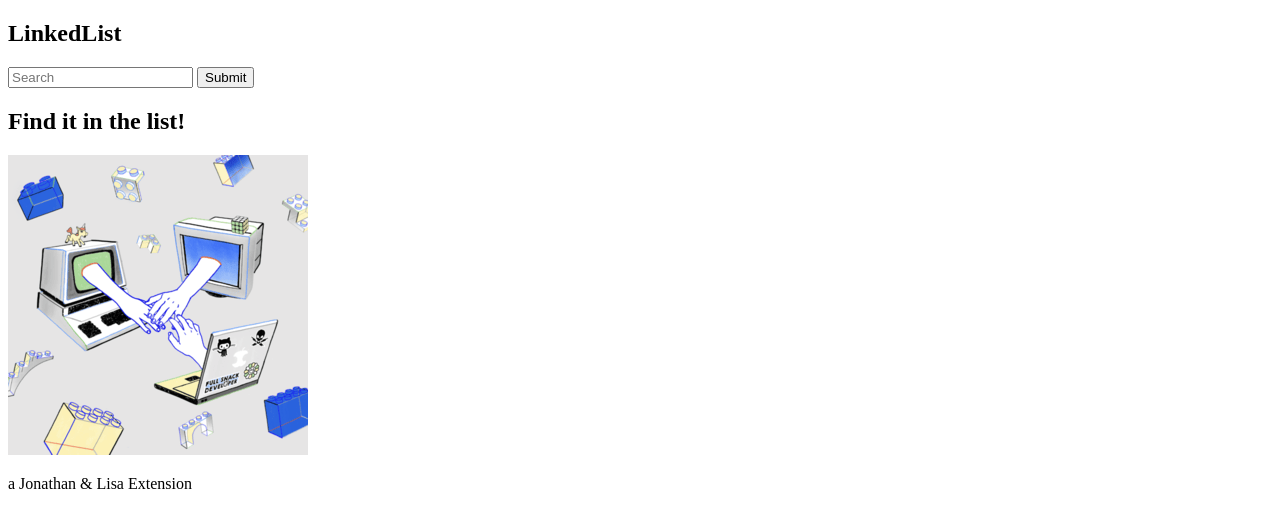
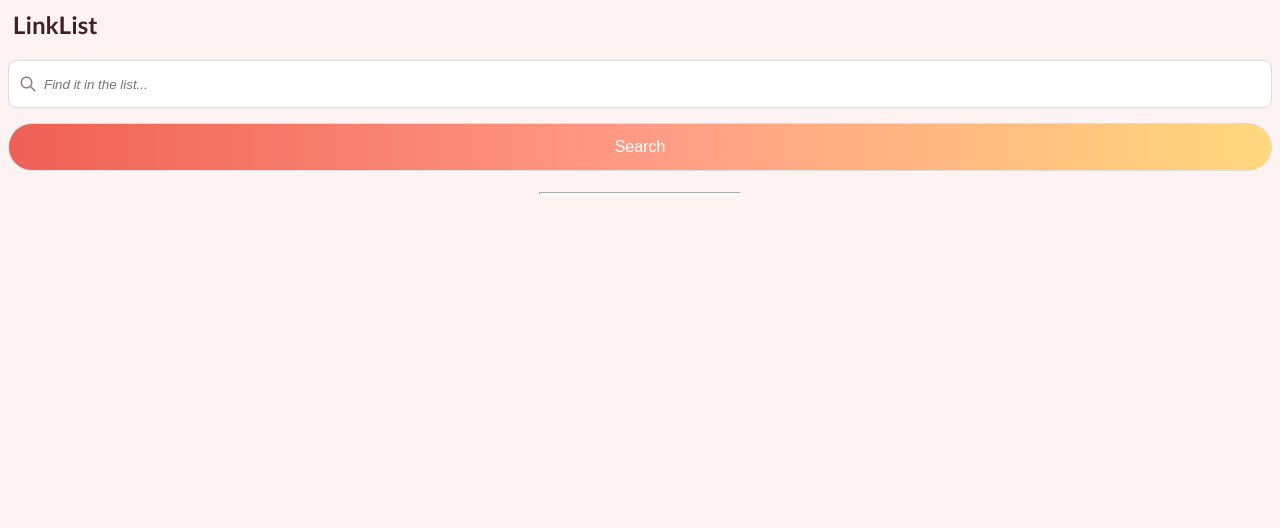
Before and after one commit to llouison/hackathon-1-, a browser extension: page index.html in a window 1280 px wide. Drawn offline with Linux system fonts and the light colour scheme; no server answers.

Commit message:
fix(all): pls don't judge commit msg

```diff
--- a/index.html
+++ b/index.html
@@ -5,34 +5,56 @@
     <meta name="viewport" content="width=device-width, initial-scale=1.0" />
     <meta http-equiv="X-UA-Compatible" content="ie=edge" />
     <title>Code Videos</title>
-    <!-- <link rel="stylesheet" href="./style.css" /> -->
-    <!-- <link rel="icon" href="./favicon.ico" type="image/x-icon" /> -->
+    <link rel="stylesheet" href="./styles.css" />
+    <link rel="preconnect" href="https://fonts.googleapis.com" />
+    <link rel="preconnect" href="https://fonts.gstatic.com" crossorigin />
+    <link
+      href="https://fonts.googleapis.com/css2?family=Lato:ital,wght@0,100;0,300;0,400;0,700;0,900;1,100;1,300;1,400;1,700;1,900&display=swap"
+      rel="stylesheet"
+    />
   </head>
   <body>
     <header id="header">
       <div>
-        <h2>LinkedList</h2>
+        <h1>LinkList</h1>
       </div>
     </header>
     <main>
-      <div>
+      <div id="searchContainer">
+        <div class="searchIcon">
+          <svg
+            fill="currentColor"
+            viewBox="0 0 16 16"
+            height="16"
+            width="16"
+            aria-hidden="true"
+            data-testid="search-icon"
+            xmlns="http://www.w3.org/2000/svg"
+            style="transition: transform 0.25s"
+          >
+            <path
+              fill-rule="evenodd"
+              clip-rule="evenodd"
+              d="M11 6.5C11 8.98528 8.98528 11 6.5 11C4.01472 11 2 8.98528 2 6.5C2 4.01472 4.01472 2 6.5 2C8.98528 2 11 4.01472 11 6.5ZM10.2132 11.2133C9.19174 12.0191 7.90203 12.5 6.5 12.5C3.18629 12.5 0.5 9.81371 0.5 6.5C0.5 3.18629 3.18629 0.5 6.5 0.5C9.81371 0.5 12.5 3.18629 12.5 6.5C12.5 7.87103 12.0401 9.13465 11.2663 10.1451L15.3336 14.2124C15.6265 14.5053 15.6265 14.9802 15.3336 15.2731C15.0407 15.566 14.5659 15.566 14.273 15.2731L10.2132 11.2133Z"
+            ></path>
+          </svg>
+        </div>
         <!-- <label for="search" class="rr-sr-only"> Search </label> -->
         <input
           tabindex="0"
           type="text"
-          class=".search"
-          id="search"
+          class="search"
+          id="searchBar"
           aria-label="Search"
-          placeholder="Search"
+          placeholder="Find it in the list..."
         />
-        <input type="submit" />
+        <input id="searchButton" type="submit" value="Search" />
       </div>
-      <h2>Find it in the list!</h2>
-      <img src="src/assets/computerhands.png" />
-      <div id="resultsContainer"></div>
+      <hr />
+      <ul id="resultsContainer"></ul>
     </main>
     <footer>
-      <p>a Jonathan & Lisa Extension</p>
+      <p></p>
     </footer>
   </body>
   <script src="script.js"></script>
--- a/script.js
+++ b/script.js
@@ -1,20 +1,32 @@
-async function fetchData() {
-  fetch('https://jsonplaceholder.typicode.com/posts')
+const apiKey = ; //remove api key
+
+document.getElementById('searchButton').addEventListener('click', (event) => {
+  const query = document.getElementById('searchBar').value;
+  fetchData(query);
+});
+
+async function fetchData(query) {
+  fetch(
+    `https://youtube.googleapis.com/youtube/v3/playlistItems?key=${apiKey}&part=snippet&maxResults=50&channelId=UCAU_6P-M2VHKePIpu5736ag&playlistId=PLWrQZnG8l0E5qPeomg7pmAzQF4vTvLnzV`
+  )
     .then((response) => {
       return response.json();
     })
     .then((data) => {
       console.log(data);
-      // iterate through data
-      data.forEach((e) => {
-        const resultItem = document.createElement('li');
-        document.getElementById('resultsContainer')?.appendChild(resultItem);
-        resultItem.classList.add('resultItem');
-        resultItem.innerText = `video: ${e.title}`;
+      document.getElementById('resultsContainer').innerHTML = '';
+      const dataItems = data.items;
+      dataItems.forEach((e) => {
+        if (e.snippet.title.toLowerCase().indexOf(query) > -1) {
+          const resultItem = document.createElement('li');
+          document.getElementById('resultsContainer')?.appendChild(resultItem);
+          resultItem.classList.add('resultItem');
+          //access thumbnail at snippet.thumbnails.medium.url add image element
+          resultItem.innerHTML = `<img src="${e.snippet.thumbnails.medium.url}" alt="img" width ="150"><a href="https://www.youtube.com/watch?v=${e.snippet.resourceId.videoId}" target="_blank">${e.snippet.title}</a>`;
+        }
       });
       return data;
     });
 }
-fetchData();
 
 console.log('in extension');
--- /dev/null
+++ b/styles.css
@@ -0,0 +1,166 @@
+:root {
+  font-size: 14px;
+  font-family: 'Lato', sans-serif;
+  margin: 0;
+}
+
+body {
+  color: rgb(37, 37, 37);
+  font-size: 12px;
+  margin: 0 8px 8px;
+  min-height: 200px;
+  min-width: 250px;
+  background-color: #fef3f3;
+}
+
+header {
+  height: 35px;
+  color: #402020;
+  margin: 10px 0 0 5px;
+}
+
+main {
+  display: flex;
+  flex-direction: column;
+}
+
+h1,
+h2 {
+  margin: 0;
+}
+
+label {
+  position: absolute;
+  height: 1px;
+  width: 1px;
+  color: white;
+}
+
+input {
+  min-width: 200px;
+  appearance: none;
+  background-color: rgb(255, 255, 255);
+  box-sizing: border-box;
+  height: 48px;
+  position: relative;
+  width: 100%;
+  border-width: 1px;
+  border-style: solid;
+  border-color: rgb(221, 221, 221);
+  border-image: initial;
+  border-radius: 8px;
+  outline: 0px;
+  padding: 14px 16px;
+  padding-inline: 16px;
+  transition: 0.25s;
+}
+
+#searchBar {
+  padding-left: 35px;
+}
+
+#searchContainer {
+  display: flex;
+  position: relative;
+  flex-direction: column;
+  margin: 15px 0;
+}
+
+#searchBar:hover {
+  border-color: rgba(238, 96, 85, 1);
+}
+
+input::placeholder {
+  font-style: italic;
+}
+
+.searchIcon {
+  display: flex;
+  height: 48px;
+  left: 0px;
+  width: 40px;
+  -webkit-box-align: center;
+  align-items: center;
+  -webkit-box-pack: center;
+  justify-content: center;
+  position: absolute;
+  top: 0px;
+  z-index: 1;
+  color: #947d7d;
+}
+
+#searchButton {
+  background: #ee6055;
+  background: linear-gradient(
+    90deg,
+    rgba(238, 96, 85, 1) 0%,
+    rgba(255, 155, 133, 1) 50%,
+    rgba(255, 217, 125, 1) 100%
+  );
+  border-radius: 35px;
+  margin-top: 15px;
+  color: white;
+  font-size: 16px;
+  cursor: pointer;
+}
+
+#searchButton:hover {
+  transform: translate(0, 0.375em);
+}
+
+hr {
+  height: 0.5px;
+  color: gray;
+  background-color: #f9f3ff;
+  width: 200px;
+  border-color: white;
+}
+
+ul {
+  padding: 0;
+}
+
+li {
+  list-style: none;
+  border: 1px none;
+  padding: 10px;
+  border-radius: 6px;
+  background-color: white;
+  margin-bottom: 10px;
+}
+
+a {
+  color: black;
+  text-decoration: none;
+}
+
+/* a:hover {
+  text-decoration: underline;
+} */
+
+a::after {
+  content: '';
+  position: absolute;
+  width: 100%;
+  height: 3px; /* Adjust thickness */
+  left: 0;
+  bottom: -2px; /* Adjust vertical position relative to link */
+  background: linear-gradient(
+    90deg,
+    #00f,
+    #0ff
+  ); /* Blue gradient, adjust colors as needed */
+  transform: scaleX(0);
+  transform-origin: left;
+  transition: transform 0.4s ease-in-out;
+}
+
+a:hover::after {
+  transform: scaleX(1);
+}
+
+img {
+  display: block;
+  height: auto;
+  margin: 10px auto;
+}
```
Also changed, not shown: manifest.json, src/assets/magnify.png (added), 4 other files.
